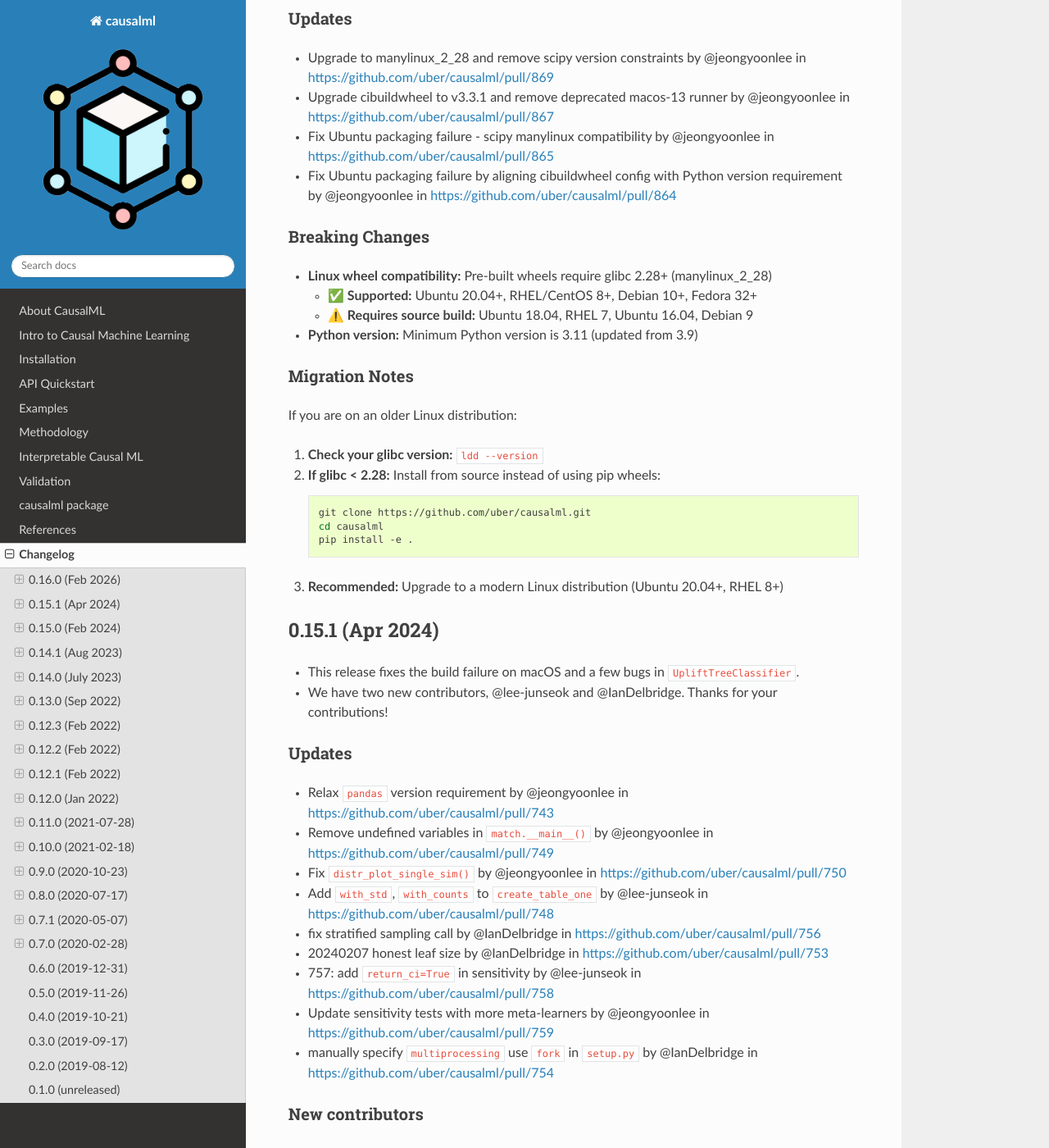
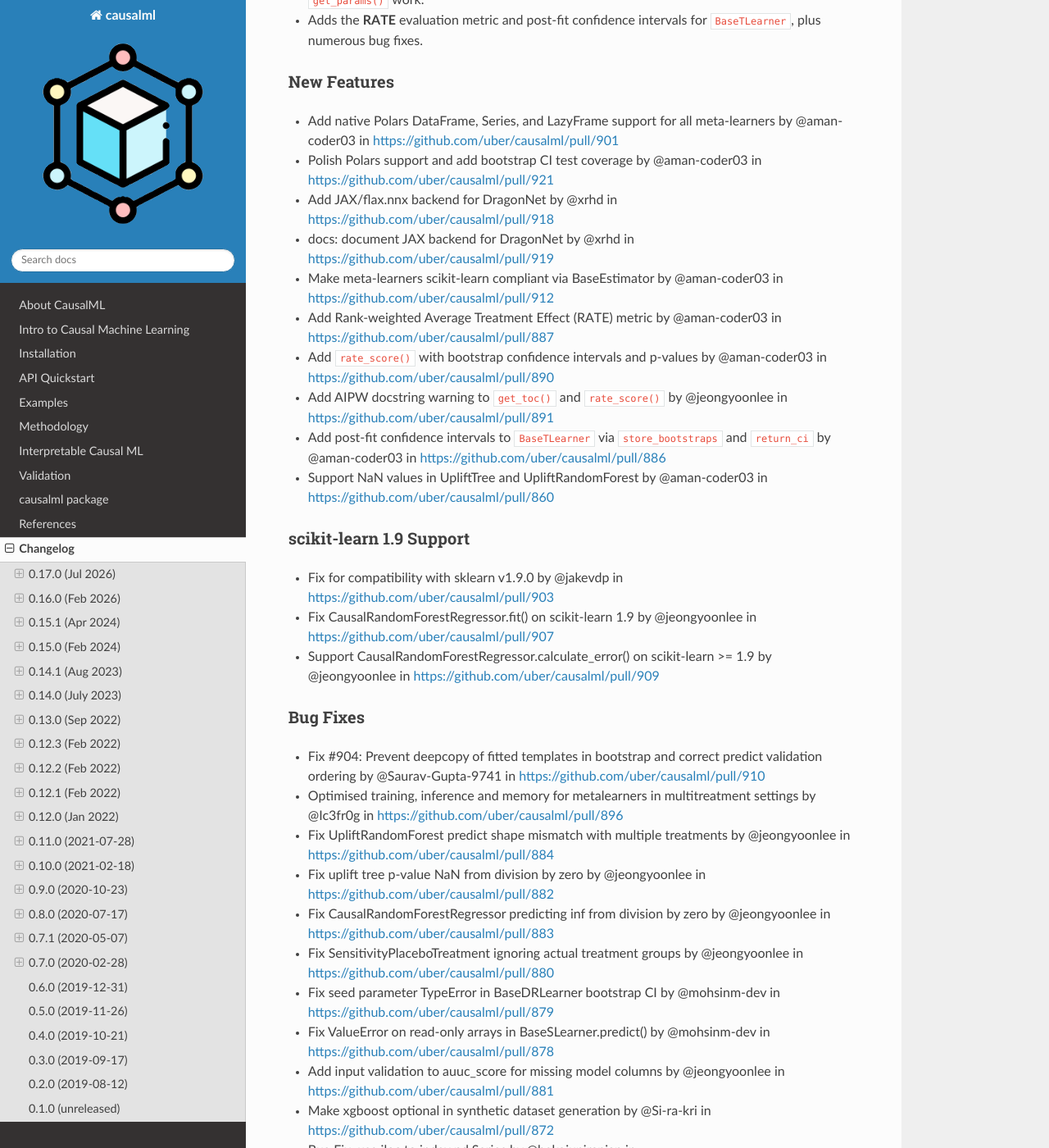
Before and after one commit to uber/causalml, a Sphinx documentation site: the page built from docs/changelog.rst, in a window 1280 px wide and 1400 px high, scrolled down 399 px. Shown: the whole window at 82% size. Built offline with Sphinx 7.4.7 and the Read the Docs theme 3.1.0, drawn with Linux system fonts in a browser that asks for light colours; pages that are not in the unit, such as notebooks, are missing from menus; cross-references to code outside the pages are shown as plain code; some of the changed text lies outside the part shown.

Commit message:
Release v0.17.0
Bump version to 0.17.0 and add the changelog entry. This release ships
scikit-learn 1.9 support (resolves #926), native Polars support, a JAX
DragonNet backend, and the scikit-learn BaseEstimator refactor, among
other fixes.

Co-Authored-By: Claude Opus 4.8 (1M context) <noreply@anthropic.com>

```diff
--- a/docs/changelog.rst
+++ b/docs/changelog.rst
@@ -4,6 +4,58 @@ Changelog
 =========
 
 You can find the latest changes in the `GitHub releases <https://github.com/uber/causalml/releases>`_
+
+0.17.0 (Jul 2026)
+-----------------
+* Adds **scikit-learn 1.9 support**, resolving an ``import causalml.dataset`` failure present on the 0.16.0 wheel (#926).
+* Adds **native Polars** ``DataFrame``/``Series``/``LazyFrame`` support across all meta-learners, and a **JAX/flax.nnx backend** for DragonNet.
+* Makes the meta-learners **scikit-learn compliant** (``BaseEstimator``), so ``clone()`` and ``get_params()`` work.
+* Adds the **RATE** evaluation metric and post-fit confidence intervals for ``BaseTLearner``, plus numerous bug fixes.
+
+New Features
+~~~~~~~~~~~~
+* Add native Polars DataFrame, Series, and LazyFrame support for all meta-learners by @aman-coder03 in https://github.com/uber/causalml/pull/901
+* Polish Polars support and add bootstrap CI test coverage by @aman-coder03 in https://github.com/uber/causalml/pull/921
+* Add JAX/flax.nnx backend for DragonNet by @xrhd in https://github.com/uber/causalml/pull/918
+* docs: document JAX backend for DragonNet by @xrhd in https://github.com/uber/causalml/pull/919
+* Make meta-learners scikit-learn compliant via BaseEstimator by @aman-coder03 in https://github.com/uber/causalml/pull/912
+* Add Rank-weighted Average Treatment Effect (RATE) metric by @aman-coder03 in https://github.com/uber/causalml/pull/887
+* Add ``rate_score()`` with bootstrap confidence intervals and p-values by @aman-coder03 in https://github.com/uber/causalml/pull/890
+* Add AIPW docstring warning to ``get_toc()`` and ``rate_score()`` by @jeongyoonlee in https://github.com/uber/causalml/pull/891
+* Add post-fit confidence intervals to ``BaseTLearner`` via ``store_bootstraps`` and ``return_ci`` by @aman-coder03 in https://github.com/uber/causalml/pull/886
+* Support NaN values in UpliftTree and UpliftRandomForest by @aman-coder03 in https://github.com/uber/causalml/pull/860
+
+scikit-learn 1.9 Support
+~~~~~~~~~~~~~~~~~~~~~~~~~~
+* Fix for compatibility with sklearn v1.9.0 by @jakevdp in https://github.com/uber/causalml/pull/903
+* Fix CausalRandomForestRegressor.fit() on scikit-learn 1.9 by @jeongyoonlee in https://github.com/uber/causalml/pull/907
+* Support CausalRandomForestRegressor.calculate_error() on scikit-learn >= 1.9 by @jeongyoonlee in https://github.com/uber/causalml/pull/909
+
+Bug Fixes
+~~~~~~~~~
+* Fix #904: Prevent deepcopy of fitted templates in bootstrap and correct predict validation ordering by @Saurav-Gupta-9741 in https://github.com/uber/causalml/pull/910
+* Optimised training, inference and memory for metalearners in multitreatment settings by @Ic3fr0g in https://github.com/uber/causalml/pull/896
+* Fix UpliftRandomForest predict shape mismatch with multiple treatments by @jeongyoonlee in https://github.com/uber/causalml/pull/884
+* Fix uplift tree p-value NaN from division by zero by @jeongyoonlee in https://github.com/uber/causalml/pull/882
+* Fix CausalRandomForestRegressor predicting inf from division by zero by @jeongyoonlee in https://github.com/uber/causalml/pull/883
+* Fix SensitivityPlaceboTreatment ignoring actual treatment groups by @jeongyoonlee in https://github.com/uber/causalml/pull/880
+* Fix seed parameter TypeError in BaseDRLearner bootstrap CI by @mohsinm-dev in https://github.com/uber/causalml/pull/879
+* Fix ValueError on read-only arrays in BaseSLearner.predict() by @mohsinm-dev in https://github.com/uber/causalml/pull/878
+* Add input validation to auuc_score for missing model columns by @jeongyoonlee in https://github.com/uber/causalml/pull/881
+* Make xgboost optional in synthetic dataset generation by @Si-ra-kri in https://github.com/uber/causalml/pull/872
+* Bug Fix: use iloc to index pd.Series by @bekojuniranjan in https://github.com/uber/causalml/pull/877
+
+Build / CI
+~~~~~~~~~~
+* Make Cython line tracing opt-in to keep release wheels fast by @HSJung93 in https://github.com/uber/causalml/pull/914
+* Remove the PyPI token from GitHub Actions in favor of the Trusted Publishing by @jeongyoonlee in https://github.com/uber/causalml/pull/871
+* Upgrade GitHub Actions for Node 24 compatibility by @salmanmkc in https://github.com/uber/causalml/pull/874
+* Upgrade GitHub Actions to latest versions by @salmanmkc in https://github.com/uber/causalml/pull/875
+* ci: declare workflow-level ``contents: read`` on 4 workflows by @arpitjain099 in https://github.com/uber/causalml/pull/900
+
+Breaking Changes
+~~~~~~~~~~~~~~~~~
+* **Meta-learner** ``__init__`` **signatures (#912):** to become scikit-learn ``BaseEstimator`` s, each learner now stores its constructor arguments verbatim and builds models in ``fit()``. Most visibly, ``XGBRRegressor`` no longer accepts arbitrary ``**kwargs`` — pass XGBoost parameters via the explicit ``xgb_kwargs=<dict>`` argument.
 
 0.16.0 (Feb 2026)
 -----------------
--- a/pyproject.toml
+++ b/pyproject.toml
@@ -1,6 +1,6 @@
 [project]
 name = "causalml"
-version = "0.16.0"
+version = "0.17.0"
 description = "Python Package for Uplift Modeling and Causal Inference with Machine Learning Algorithms"
 readme = { file = "README.md", content-type = "text/markdown" }
 
```
